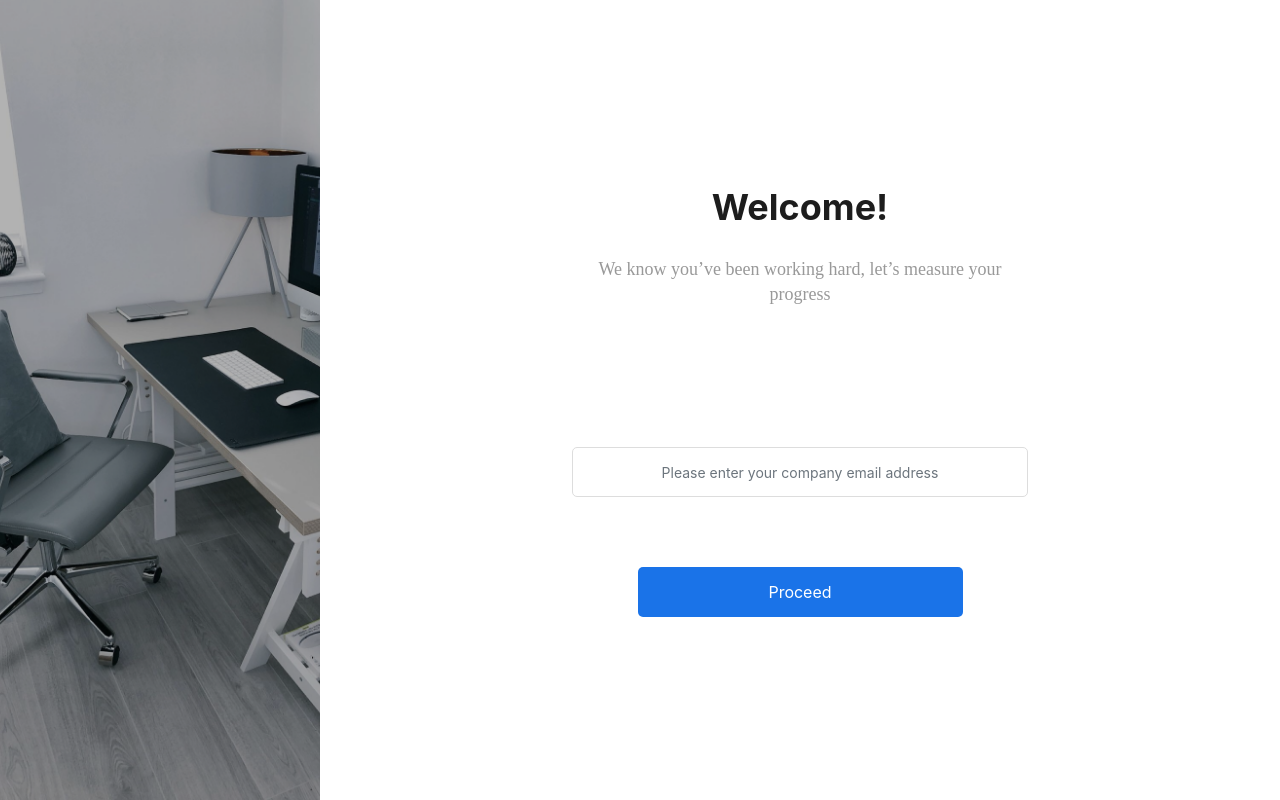
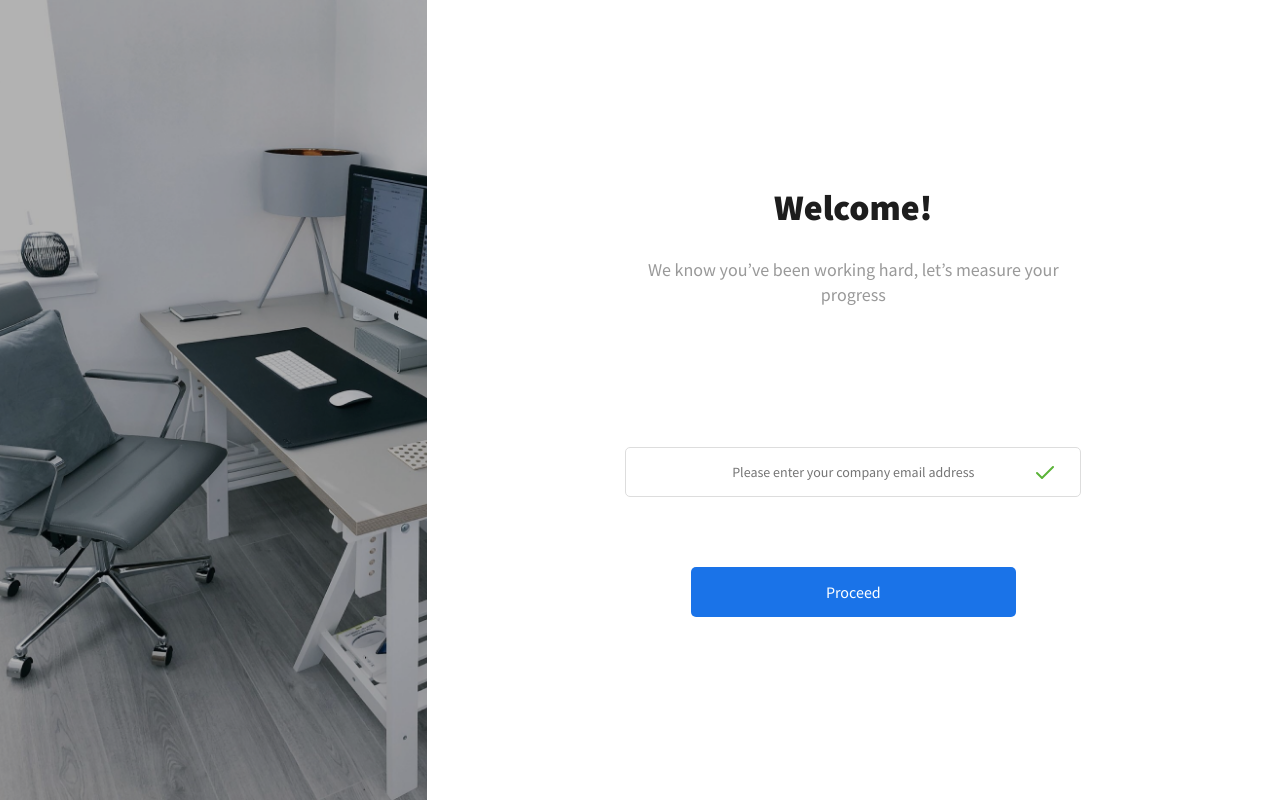
Before and after one commit to OkoyeApps/Resourceedge_Microservices, a React (Create React App) app: page / in a window 1280 px wide. Built offline with nearby package versions, Linux system fonts and the light colour scheme.

Commit message:
fixed the ui for auth page

```diff
--- a/public/index.html
+++ b/public/index.html
@@ -14,6 +14,8 @@
     -->
   <link rel="manifest" href="%PUBLIC_URL%/manifest.json" />
   <link rel="stylesheet" href="https://stackpath.bootstrapcdn.com/bootstrap/4.4.1/css/bootstrap.min.css">
+
+  <link href="https://fonts.googleapis.com/css?family=Source+Sans+Pro:400,900&display=swap" rel="stylesheet">
   <!--
       Notice the use of %PUBLIC_URL% in the tags above.
       It will be replaced with the URL of the `public` folder during the build.
--- a/src/App.css
+++ b/src/App.css
@@ -1,38 +1,3 @@
-.App {
-  text-align: center;
+body{
+  font-family:Source Sans Pro;
 }
-
-.App-logo {
-  height: 40vmin;
-  pointer-events: none;
-}
-
-@media (prefers-reduced-motion: no-preference) {
-  .App-logo {
-    animation: App-logo-spin infinite 20s linear;
-  }
-}
-
-.App-header {
-  background-color: #282c34;
-  min-height: 100vh;
-  display: flex;
-  flex-direction: column;
-  align-items: center;
-  justify-content: center;
-  font-size: calc(10px + 2vmin);
-  color: white;
-}
-
-.App-link {
-  color: #61dafb;
-}
-
-@keyframes App-logo-spin {
-  from {
-    transform: rotate(0deg);
-  }
-  to {
-    transform: rotate(360deg);
-  }
-}
--- a/src/components/authLayout/authLayout.js
+++ b/src/components/authLayout/authLayout.js
@@ -4,12 +4,12 @@ import './authLayout.css'
 export default function authLayout(props) {
     return (
         <div className="row mx-0">
-            <div className="col-3 px-0">
+            <div className="col-4 px-0">
                 <div>
                     <img src={AuthImg} alt="auth" className="authImg" />
                 </div>
             </div>
-            <div className="col-9 d-flex justify-content-center align-items-center">
+            <div className="col-8 d-flex justify-content-center align-items-center">
                 {props.children}
             </div>
         </div>
--- /dev/null
+++ b/src/pages/authPage/login/login.css
@@ -0,0 +1,3 @@
+.login-box{
+    text-align: center;
+}
--- a/src/pages/authPage/register/register.css
+++ b/src/pages/authPage/register/register.css
@@ -15,7 +15,7 @@
 .text {
     width: 456px;
     height: 50px;
-    font-family: Avenir Next;
+    /* font-family: Avenir Next; */
     font-style: normal;
     font-weight: normal;
     font-size: 18px;
@@ -37,6 +37,16 @@
     text-align: center;
     color: #999999;
 }
+.enter-mail:focus{
+    outline: 1px solid black;
+}
+.enter-mail input{
+    border: none;
+}
+.enter-mail input:focus{
+    /* border: none; */
+    outline: none;
+}
 .proceed {
     background: #1A73E8;
     border-radius: 5px;
@@ -45,6 +55,9 @@
     align-items: center;
     text-align: center;
     color: #FFFFFF;
+}
+.login-box{
+    text-align: center;
 }
 .login-box > p{
     margin-bottom: 140px;
--- a/src/pages/authPage/register/register.js
+++ b/src/pages/authPage/register/register.js
@@ -1,15 +1,42 @@
-import React from 'react';
-import './register.css'
+import React, { useState, useEffect } from 'react';
+import './register.css';
+import goodIcon from '../../../assets/images/goodIcon.svg';
 
-export default function register() {
+export default function Register() {
+    const [data, setData] = useState("");
+    const [showBorder, setShowBorder] = useState(false);
+
+    const handleChange = (e) => {
+        setData({ [e.target.id]: e.target.value })
+    }
+
+    const checkForValue = () => {
+        if (data.email === "") {
+            setShowBorder(false)
+        } else {
+            setShowBorder(true)
+        }
+    }
+
     return (
         <div className="login-box">
             <div className="name-box">
-            <hi className="welcome-text">Welcome!</hi>
+                <hi className="welcome-text">Welcome!</hi>
             </div>
             <p className="text">We know you’ve been working hard, let’s measure your progress</p>
             <form>
-                <input type="email" className="form-control enter-mail" id="email" placeholder="Please enter your company email address"/>
+                <div className="form-control enter-mail" onKeyUp={checkForValue}
+                    style={showBorder === true ? { border: "1px solid #1D1D1D" } : { border: "1px solid #DDDDDD" }}>
+                    <div className="row h-100">
+                        <div className="col-2"></div>
+                        <div className="col-8 h-100">
+                            <input className="w-100 h-100 text-center" type="email" id="email" placeholder="Please enter your company email address" onChange={handleChange} />
+                        </div>
+                        <div className="col-2 d-flex align-items-center justify-content-center">
+                            <img src={goodIcon} alt="good icon" />
+                        </div>
+                    </div>
+                </div>
                 <button className="btn proceed">Proceed</button>
             </form>
         </div>
```
Also changed, not shown: src/assets/images/goodIcon.svg (added).
